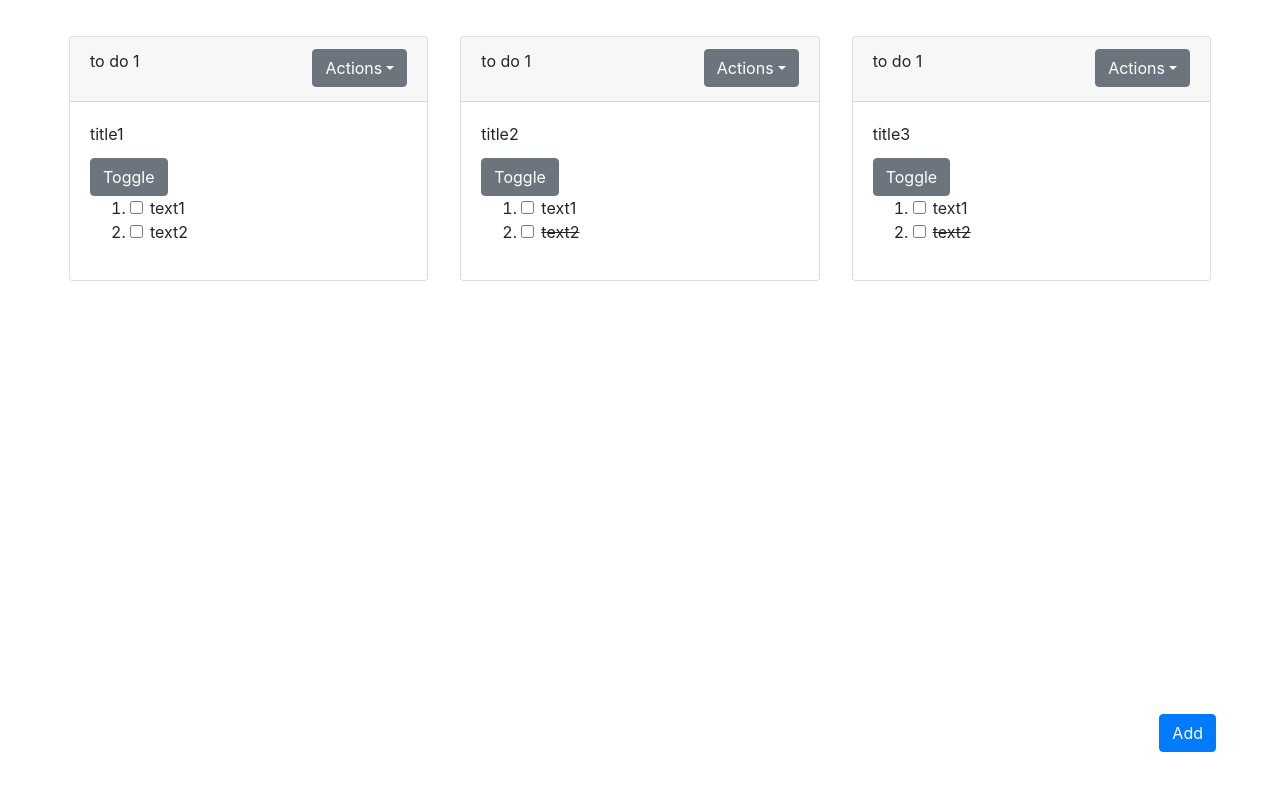
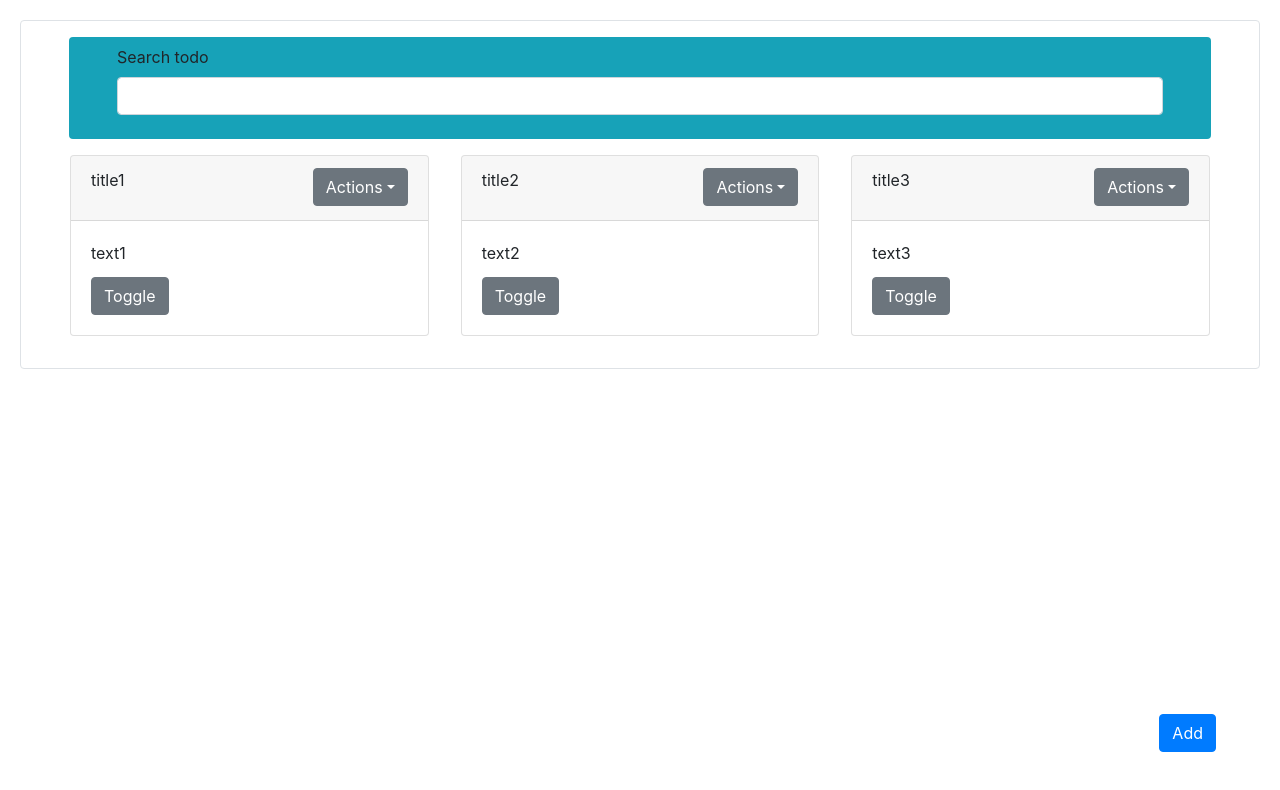
Before and after one commit to mostafa-jamali/Todo-by-Redux, a React (Create React App) app: page / in a window 1280 px wide. Shown: the top 790 px of the page. Built offline with nearby package versions, Linux system fonts and the light colour scheme.

Commit message:
add search component

```diff
--- /dev/null
+++ b/src/Component/CardTodo/CardTodo.jsx
@@ -0,0 +1,63 @@
+import React, { useState } from 'react'
+import {
+    Card, Button, CardHeader, CardBody,
+    CardTitle, Col, FormGroup, Input,
+} from 'reactstrap';
+import { Dropdown, DropdownToggle, DropdownMenu, DropdownItem } from 'reactstrap';
+import ToggleTextCard from '../ToggleTextCard/ToggleTextCard';
+
+function CardTodo({ item }) {
+
+    const [dropdownOpen, setDropdownOpen] = useState(false);
+    const [dropdownId, setDropdownId] = useState(null)
+    const toggle = (id) => {
+        setDropdownOpen(prevState => !prevState);
+        setDropdownId(id)
+    };
+
+    const [toggleId, setToggleId] = useState(null)
+    const [toggleShow, setToggleShow] = useState(false)
+    const toggleButton = (id) => {
+        setToggleId(id);
+        setToggleShow(!toggleShow)
+    }
+    return (
+        <Col key={item.id} className="p-3">
+            <Card>
+                <CardHeader className="d-flex justify-content-between">
+                    <p>{item.title}</p>
+                    <Dropdown isOpen={dropdownOpen} toggle={() => toggle(item.id)}>
+                        <DropdownToggle caret>
+                            Actions
+                        </DropdownToggle>
+                        {
+                            dropdownOpen && dropdownId == item.id ?
+                                <DropdownMenu>
+                                    <DropdownItem>Edit</DropdownItem>
+                                    <DropdownItem>Delete</DropdownItem>
+                                </DropdownMenu>
+                                : <div></div>
+                        }
+
+                    </Dropdown>
+                </CardHeader>
+                <CardBody>
+                    <CardTitle>{item.text}</CardTitle>
+                    <Button onClick={() => toggleButton(item.id)}>Toggle</Button>
+                    {
+                        toggleId == item.id && toggleShow ?
+                            <ol>
+                                {item.checkList.map(check =>
+                                    <ToggleTextCard check={check} />
+                                )}
+                            </ol>
+                            : <div></div>
+                    }
+                </CardBody>
+            </Card>
+        </Col>
+
+    )
+}
+
+export default CardTodo
--- /dev/null
+++ b/src/Component/Search/Search.jsx
@@ -0,0 +1,15 @@
+import React from 'react'
+import { Form, FormGroup, Label, Input } from 'reactstrap';
+
+function Search({search, handleChange}) {
+    return (
+        <Form className="px-5 py-2 mx-5 rounded bg-info">
+            <FormGroup>
+                <Label htmlFor='search'>Search todo</Label>
+                <Input type='search' id='search' name={'search'} value={search} onChange={handleChange} />
+            </FormGroup>
+        </Form>
+    )
+}
+
+export default Search
--- /dev/null
+++ b/src/Component/ToggleTextCard/ToggleTextCard.jsx
@@ -0,0 +1,15 @@
+import React from 'react';
+import { FormGroup, Input } from 'reactstrap';
+
+function ToggleTextCard({ check }) {
+    return (
+        <li key={check.id}>
+            <FormGroup check>
+                <Input type="checkbox" name="check" id="exampleCheck" />
+                {check.status ? <del>{check.text}</del> : check.text}
+            </FormGroup>
+        </li>
+    )
+}
+
+export default ToggleTextCard
--- a/src/Component/todo/Todo.jsx
+++ b/src/Component/todo/Todo.jsx
@@ -1,16 +1,14 @@
 import React, { useState } from 'react'
 import { Link } from "react-router-dom";
-import {
-    Card, Button, CardHeader, CardBody,
-    CardTitle, CardText, Row, Col, FormGroup, Label, Input,
-} from 'reactstrap';
-import { Dropdown, DropdownToggle, DropdownMenu, DropdownItem } from 'reactstrap';
+import { Row } from 'reactstrap'
 import { connect } from 'react-redux';
-import './Todo.css'
+import Search from '../Search/Search'
+import CardTodo from '../CardTodo/CardTodo';
+import './Todo.css';
+
+
 function Todo({ todoList }) {
-    const [dropdownOpen, setDropdownOpen] = useState(false);
-    const toggle = () => setDropdownOpen(prevState => !prevState);
-
+    const [search, setSearch] = useState('');
     // const [todolist, setTodolist] = useState([
     //     {
     //         id: 1,
@@ -29,47 +27,20 @@ function Todo({ todoList }) {
     //         ]
     //     }
     // ]);
+    const handleChange = (event) => {
+        const { value } = event.target;
+        setSearch(value);
+    }
+
+    let searchTodo = todoList.filter(item => item.title.toLowerCase().startsWith(search.toLowerCase()));
 
     return (
-        <div>
+        <div className="border rounded py-3">
+            <Search handleChange={handleChange} search={search} />
             <Row className="justify-content-center px-5" xs={1} md={2} xl={3}>
                 {
-                    todoList.map(item =>
-                        <Col key={item.id} className="p-3">
-                            <Card>
-                                <CardHeader className="d-flex justify-content-between">
-                                    <p>to do 1</p>
-                                    <Dropdown isOpen={dropdownOpen} toggle={toggle}>
-                                        <DropdownToggle caret>
-                                            Actions
-                                            </DropdownToggle>
-                                        <DropdownMenu>
-                                            <DropdownItem>Edit</DropdownItem>
-                                            <DropdownItem>Delete</DropdownItem>
-                                        </DropdownMenu>
-                                    </Dropdown>
-                                </CardHeader>
-                                <CardBody>
-                                    <CardTitle>{item.title}</CardTitle>
-
-                                    <Button>Toggle</Button>
-                                    <CardText>
-                                        <ol>
-                                            {item.checkList.map(check =>
-                                                <li key={check.id}>
-                                                    <FormGroup check>
-                                                        <Input type="checkbox" name="check" id="exampleCheck" />
-                                                        <Label for="exampleCheck" className="check-input" check>
-                                                            {check.status ? <del>{check.text}</del> : <p className="m-0">{check.text}</p>}
-                                                        </Label>
-                                                    </FormGroup>
-                                                </li>
-                                            )}
-                                        </ol>
-                                    </CardText>
-                                </CardBody>
-                            </Card>
-                        </Col>
+                    searchTodo.map(item =>
+                        <CardTodo item={item} />
                     )
                 }
             </Row>
--- a/src/Redux/Todo/Todo.reducer.js
+++ b/src/Redux/Todo/Todo.reducer.js
@@ -3,6 +3,7 @@ const initialState = {
         {
             id: 1,
             title: "title1",
+            text: "text1",
             checkList: [
                 { id: 1, text: "text1", status: false },
                 { id: 2, text: "text2", status: false },
@@ -11,6 +12,7 @@ const initialState = {
         {
             id: 2,
             title: "title2",
+            text: "text2",
             checkList: [
                 { id: 1, text: "text1", status: false },
                 { id: 2, text: "text2", status: true },
@@ -19,6 +21,7 @@ const initialState = {
         {
             id: 3,
             title: "title3",
+            text: "text3",
             checkList: [
                 { id: 1, text: "text1", status: false },
                 { id: 2, text: "text2", status: true },
--- a/src/view/AddTodo/AddTodo.jsx
+++ b/src/view/AddTodo/AddTodo.jsx
@@ -1,36 +1,53 @@
 import React, { useEffect, useState } from 'react';
-import {useHistory} from 'react-router-dom'
+import { useHistory } from 'react-router-dom'
 import { Form, Input, FormGroup, Label, Button } from 'reactstrap';
 
 import { connect } from 'react-redux';
-import {addTodo} from '../../Redux/Todo/Todo.action';
+import { addTodo } from '../../Redux/Todo/Todo.action';
 
-function AddTodo({addTodo}) {
+function AddTodo({ todoList, addTodo }) {
     const history = useHistory();
+    const [checkItem, setCheckItem] = useState([{
+        id: 1,
+        text: "text1",
+        status: false
+    }])
 
     const handleChange = (event) => {
         const { name, value } = event.target;
     }
-
     const handleSubmit = (event) => {
         event.preventDefault();
         // addTodo()
         history.push('/')
     }
+    const addCheckItem = () => {
+        checkItem.id = checkItem.length + 1
+        setCheckItem([...checkItem, checkItem])
+    }
     return (
-        <Form className="col-6" onSubmit={handleSubmit}>
+        <Form className="col-6 mx-auto mt-5 p-3 border rounded-lg bg-info" onSubmit={handleSubmit}>
             <FormGroup>
-                <Label htmlFor="name">title:</Label>
+                <Label htmlFor="name" className="mb-0">Title:</Label>
                 <Input placeholder='title' type="text" name='name' id='name' onChange={handleChange} />
             </FormGroup>
             <FormGroup>
-                <Label htmlFor="email">text:</Label>
-                <Input placeholder='Email' type="email" name='email' id='email' onChange={handleChange} />
+                <Label htmlFor="email" className="mb-0">Text:</Label>
+                <Input placeholder='text' type="email" name='email' id='email' onChange={handleChange} />
             </FormGroup>
 
-            <Button color='success' type="submit">save</Button> {' '}
-            <Button color='primary' type="button">add text</Button> {' '}
-            <Button type="button" >clear</Button>
+            {checkItem.map(item =>
+                <div key={item.id}>
+                    <FormGroup>
+                        <Label htmlFor="email" className="mb-0">Check item {item.id}</Label>
+                        <Input placeholder={`Check item ${item.id}`} type="email" name='email' id='email' onChange={handleChange} />
+                    </FormGroup>
+                </div>
+            )}
+
+            <Button color='success' className="border" type="submit">save</Button> {' '}
+            <Button color='primary' className="border" type="button" onClick={addCheckItem} >add check item</Button> {' '}
+            <Button type="button" className="border" >clear</Button>
         </Form>
     )
 
@@ -41,4 +58,4 @@ const mapStateToProps = (state) => {
         todoList: state.todoList.todo_List,
     }
 }
-export default connect(mapStateToProps, {addTodo})(AddTodo);
+export default connect(mapStateToProps, { addTodo })(AddTodo);
```
